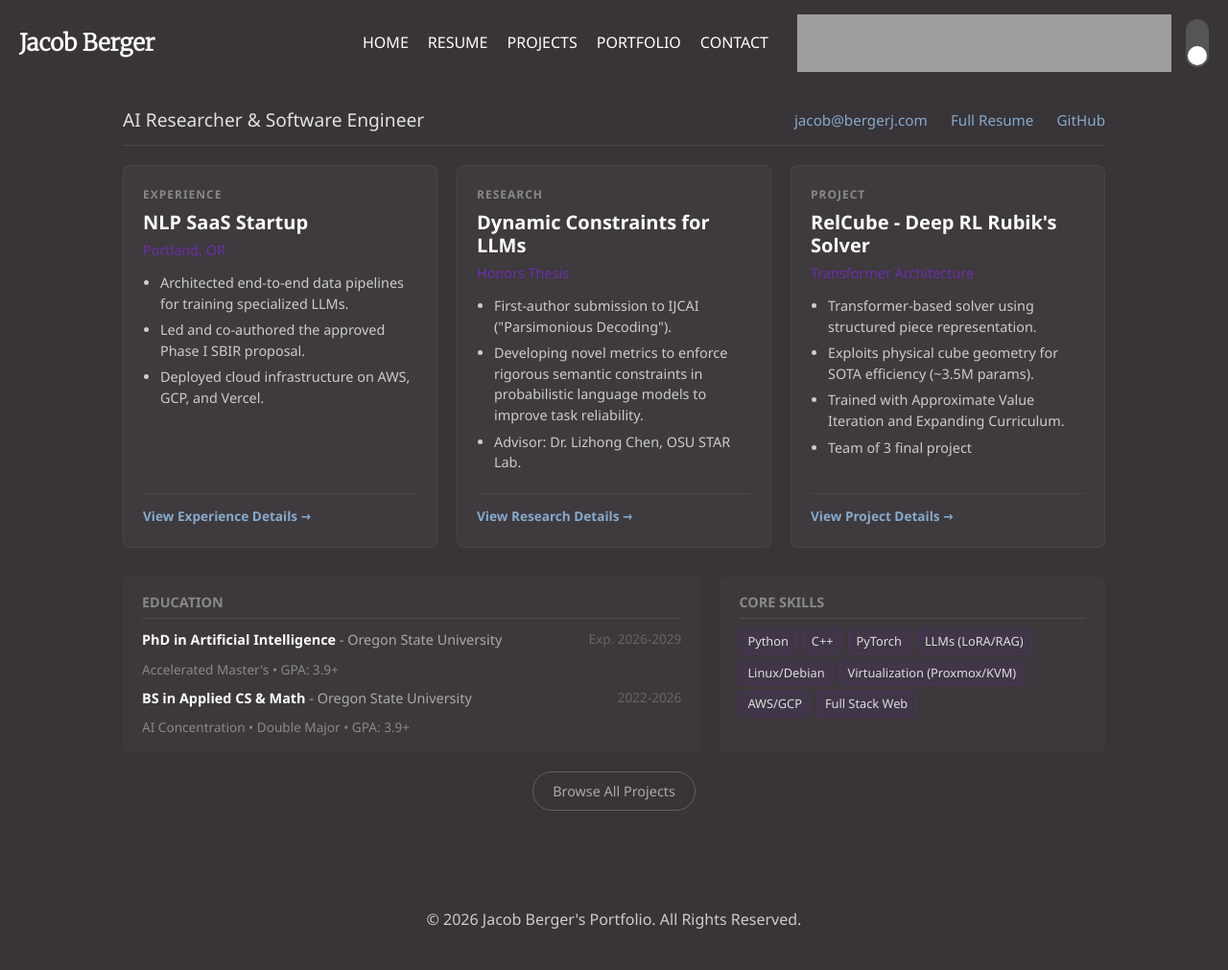
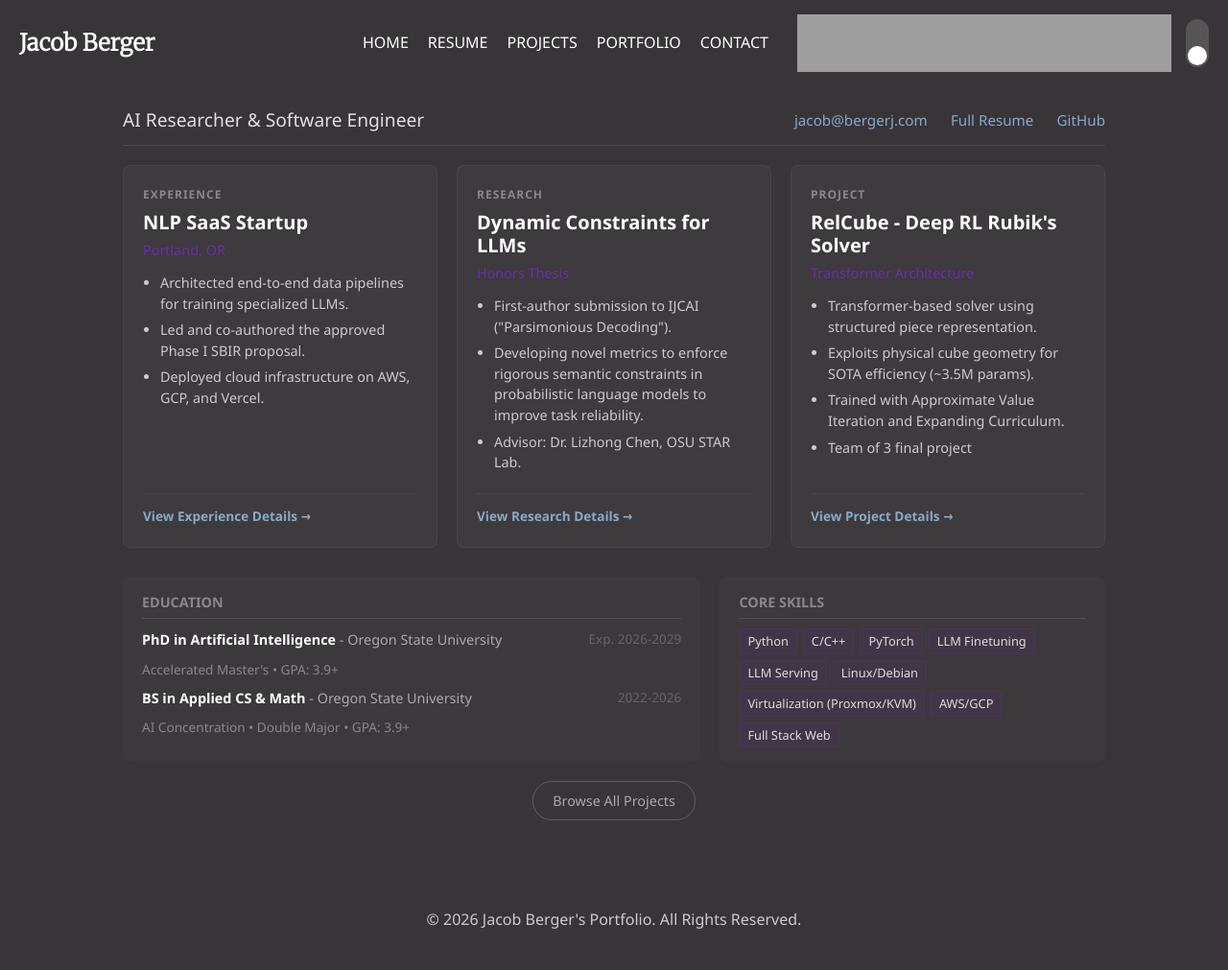
Before and after one commit to bergerjacob/bergerj-website, a Jekyll site: the page built from portfolio/index.html, in a window 1280 px wide. Shown: the whole page at 96% size. Built offline with Jekyll 4.4.1, drawn with Linux system fonts in a browser that asks for light colours.

Commit message:
update wording on portfolio

```diff
--- a/portfolio/index.html
+++ b/portfolio/index.html
@@ -98,9 +98,10 @@ title: Portfolio
             <div class="panel-title">Core Skills</div>
             <div class="skills-inline">
                 <span class="mini-tag">Python</span>
-                <span class="mini-tag">C++</span>
+                <span class="mini-tag">C/C++</span>
                 <span class="mini-tag">PyTorch</span>
-                <span class="mini-tag">LLMs (LoRA/RAG)</span>
+                <span class="mini-tag">LLM Finetuning</span>
+                <span class="mini-tag">LLM Serving</span>
                 <span class="mini-tag">Linux/Debian</span>
                 <span class="mini-tag">Virtualization (Proxmox/KVM)</span>
                 <span class="mini-tag">AWS/GCP</span>
```
